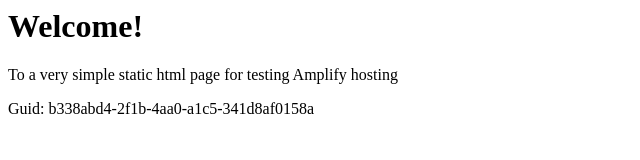
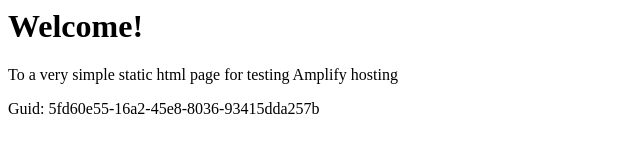
Before and after one commit to aws-aemilia-mxp/Github-PR-Commit-Integration-Test-DoNotTouch-GitHubWebhookPushCanaryTest-v1-preprod-eu-south-1, a website: page src/index.html in a window 1280 px wide. Shown: the full height of the page, 0-640 px from the left. Drawn offline with Linux system fonts and the light colour scheme.

Commit message:
commit from integ tests

```diff
--- a/src/index.html
+++ b/src/index.html
@@ -12,6 +12,6 @@
 <body>
     <h1>Welcome!</h1>
     <p>To a very simple static html page for testing Amplify hosting</p>
-    <p>Guid: b338abd4-2f1b-4aa0-a1c5-341d8af0158a</p></body>
+    <p>Guid: 5fd60e55-16a2-45e8-8036-93415dda257b</p></body>
 
 </html>
```
